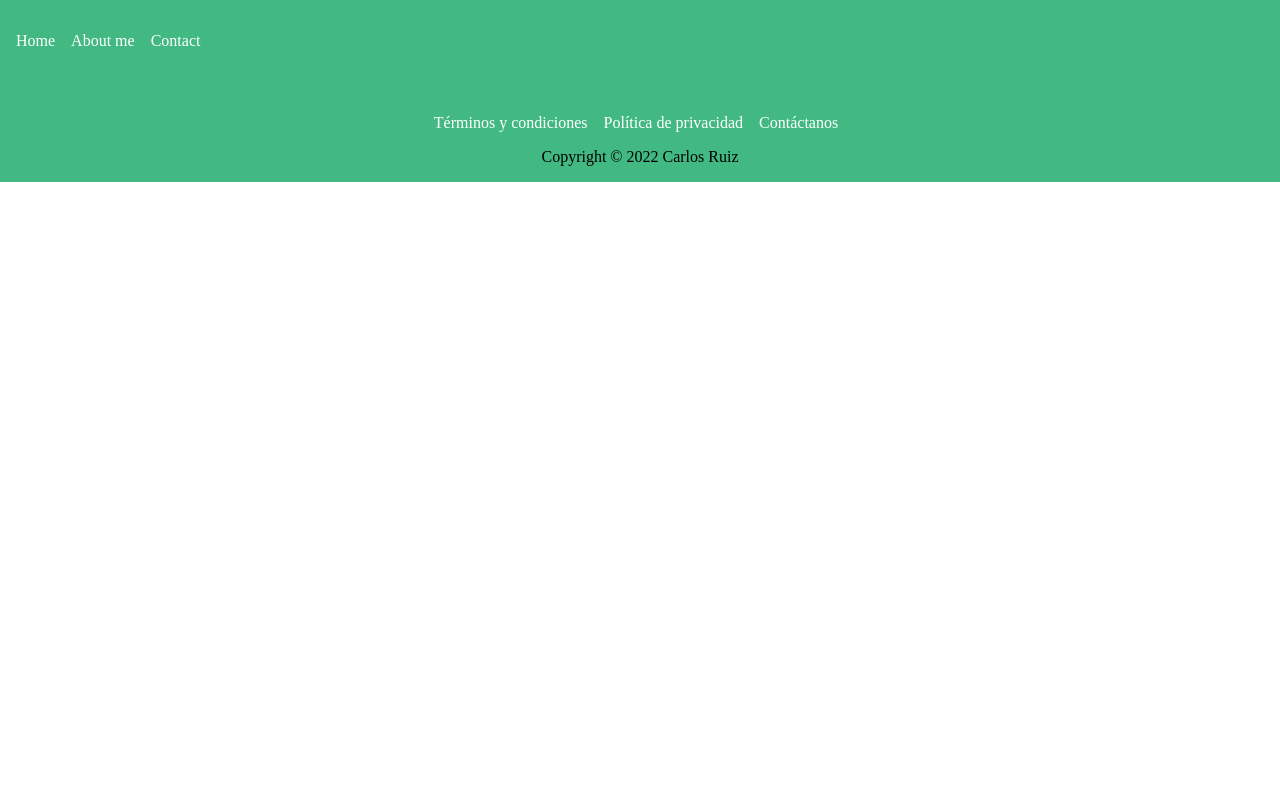
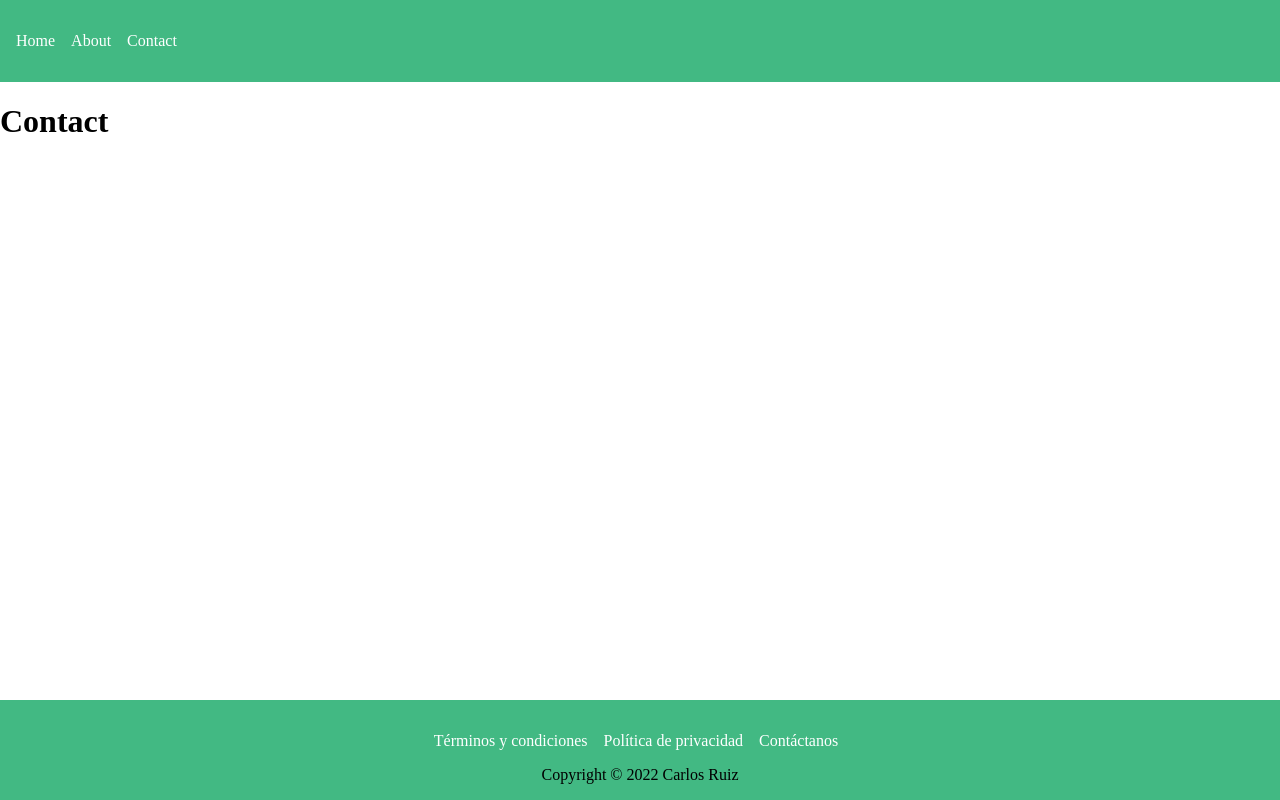
Before and after one commit to carlos-ruiz/carlos-ruiz-website, a Vue app: page /contact in a window 1280 px wide. Built offline with nearby package versions, Linux system fonts and the light colour scheme.

Commit message:
CRW-1. Add contact page and navigation links

```diff
--- a/src/App.vue
+++ b/src/App.vue
@@ -7,7 +7,9 @@
 
 <template>
   <NavigationBar />
-  <router-view></router-view>
+  <main class="container">
+    <router-view></router-view>
+  </main>
   <Footer />
 </template>
 
@@ -22,9 +24,13 @@
   }
 
   html {
+    font-size: 62.5%;
+  }
+
+  html, body {
     margin: 0;
     padding: 0;
-    font-size: 62.5%;
+    height: 100%;
   }
 
   header,
@@ -33,6 +39,12 @@
     margin: 0;
     padding: 0;
     font-size: 1.6rem;
+  }
+
+  #app {
+    display: flex;
+    flex-direction: column;
+    height: 100%;
   }
 
   nav {
@@ -64,4 +76,8 @@
       }
     }
   }
+
+  main.container {
+    flex-grow: 1;
+  }
 </style>
--- a/src/components/NavigationBar.vue
+++ b/src/components/NavigationBar.vue
@@ -4,9 +4,9 @@
   <header>
     <nav>
       <ul>
-        <li><a href="#">Home</a></li>
-        <li><a href="#">About me</a></li>
-        <li><a href="#">Contact</a></li>
+        <li><router-link to="/">Home</router-link></li>
+        <li><router-link to="/about">About</router-link></li>
+        <li><router-link to="/contact">Contact</router-link></li>
       </ul>
     </nav>
   </header>
--- a/src/main.ts
+++ b/src/main.ts
@@ -3,11 +3,13 @@ import { createRouter, createWebHistory } from 'vue-router'
 import App from '@/App.vue'
 import Home from '@/views/Home.vue'
 import About from '@/views/About.vue'
+import Contact from '@/views/Contact.vue'
 
 const router = createRouter({
   history: createWebHistory(),
   routes: [
     { path: '/', name: 'Home', component: Home },
+    { path: '/contact', name: 'Contact', component: Contact },
     { path: '/about', name: 'About', component: About }
   ]
 })
--- /dev/null
+++ b/src/views/Contact.vue
@@ -0,0 +1,3 @@
+<template>
+  <h1>Contact</h1>
+</template>
```
